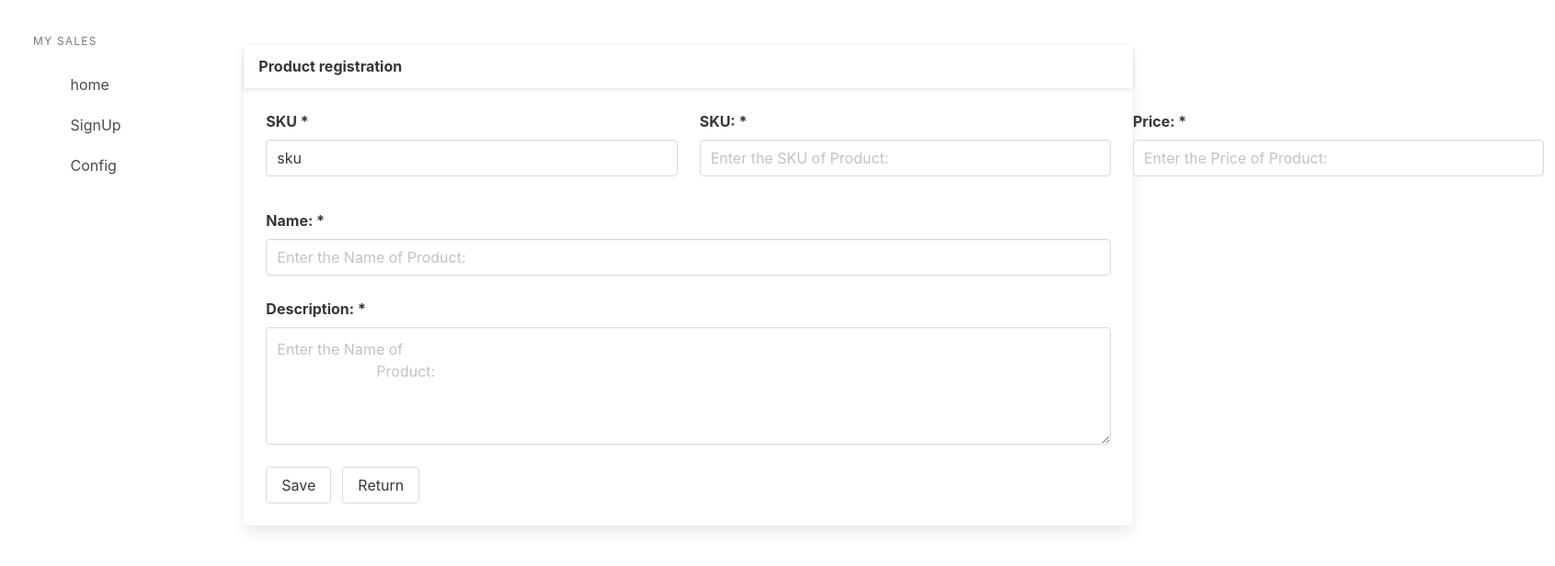
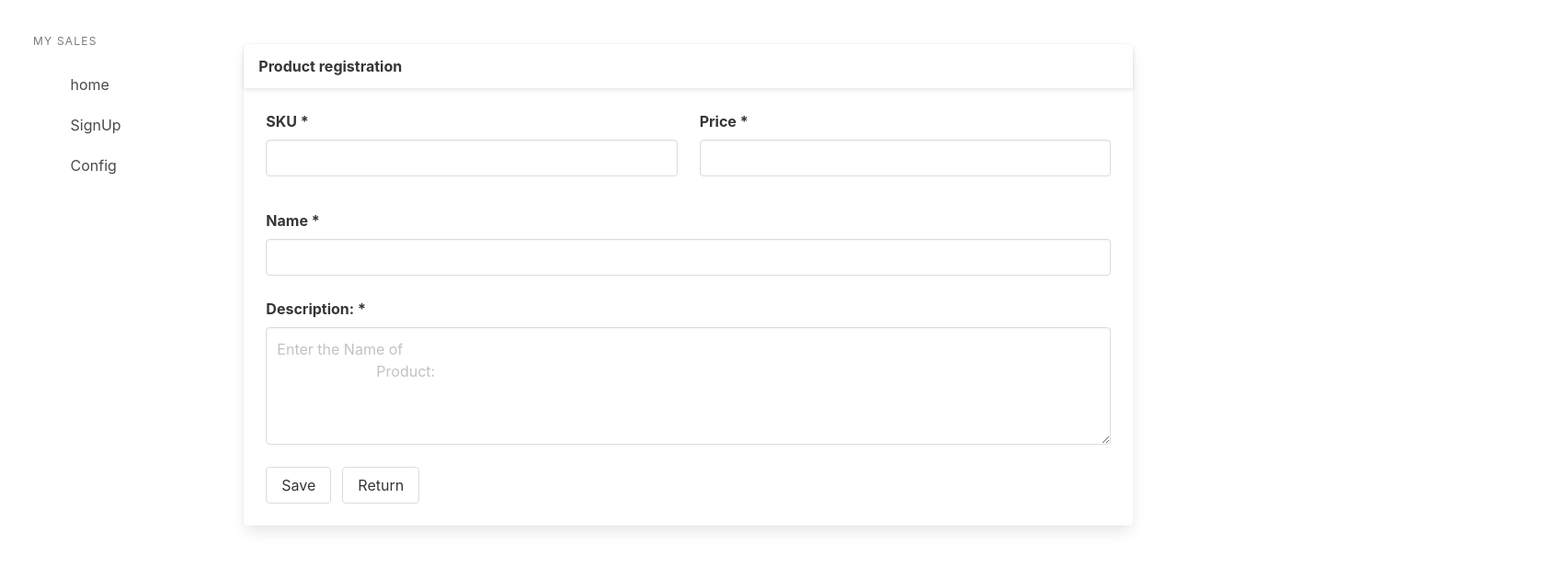
Before and after one commit to Cleven100/SistemaVendas, a Next.js app in the folder frontend/: page /signup/products in a window 1280 px wide. Shown: the top 616 px of the page at 92% size, 1691 px wide, since content can reach past the window. Built offline with nearby package versions, Linux system fonts and the light colour scheme.

Commit message:
Conclude component Input

```diff
--- a/frontend/src/components/common/input/index.tsx
+++ b/frontend/src/components/common/input/index.tsx
@@ -1,6 +1,7 @@
-import React from 'react'
+import React,{ InputHTMLAttributes } from 'react'
 
-interface InputProps {
+interface InputProps extends InputHTMLAttributes<HTMLInputElement> {
+    id: string;
     onChange?: (value) => void;
     label: string;
     columnClasses?: string;
@@ -10,13 +11,15 @@ interface InputProps {
 const Input: React.FC<InputProps> = ({
  onChange,
  label,
- columnClasses
+ columnClasses,
+ id,
+ ...props
 }: InputProps) => {
     return (
         <div className={`field column  ${columnClasses}`} >
-            <label htmlFor="inputSKU" className='label'>{label}</label>
+            <label htmlFor={id} className='label'>{label}</label>
             <div className="control">
-                <input id="inputSKU" value={"sku"} placeholder="Enter the SKU of Product:" type="text" className="input"
+                <input id={id} {...props} placeholder={props.placeholder} type="text" className="input"
                     onChange={event => {if(onChange){
                         onChange(event.target.value)
                     }}}
--- a/frontend/src/components/products/signup/index.tsx
+++ b/frontend/src/components/products/signup/index.tsx
@@ -21,37 +21,25 @@ const RegisterProduct: React.FC = () => {
             <Layout title="Product registration" >
                 <div className="columns">
                     <Input label="SKU *" columnClasses='is-half'
-                    onChange={setSku}
+                        onChange={setSku} value={sku} id="inputSku"
                     ></Input>
 
-                    <div className="field is-half column" >
-                        <label htmlFor="inputSKU" className='label'>SKU: *</label>
-                        <div className="control">
-                            <input id="inputSKU" value={sku}  placeholder="Enter the SKU of Product:" type="text" className="input"
-                            onChange={event => setSku(event.target.value)}
-                            />
-                        </div>
-                    </div>
+                    <Input label="Price *" columnClasses='is-half'
+                        onChange={setPrice} value={price} id="inputPrice"
+                    ></Input>
 
-                    <div className="field is-half column" >
-                        <label htmlFor="inputPrice" className='label'>Price: *</label>
-                        <div className="control">
-                            <input id="inputPrice" value={price} placeholder="Enter the Price of Product:" type="text" className="input"
-                            onChange={event => setPrice(event.target.value)}
-                            />
-                        </div>
-                    </div>
+
+
                 </div>
 
                 <div className="columns">
-                    <div className="field is-full column" >
-                        <label htmlFor="inputName" className='label'>Name: *</label>
-                        <div className="control">
-                            <input id="inputName" placeholder="Enter the Name of Product:" type="text" value={name} className="input"
-                            onChange={event => setName(event.target.value)}
-                            />
-                        </div>
-                    </div>
+
+                <Input label="Name *" columnClasses='is-full'
+                    onChange={setName} value={name} id="inputName"
+                    ></Input>
+
+
+
                 </div>
 
                 <div className="columns">
```
Lines whose indentation alone changed are shown as unchanged.
